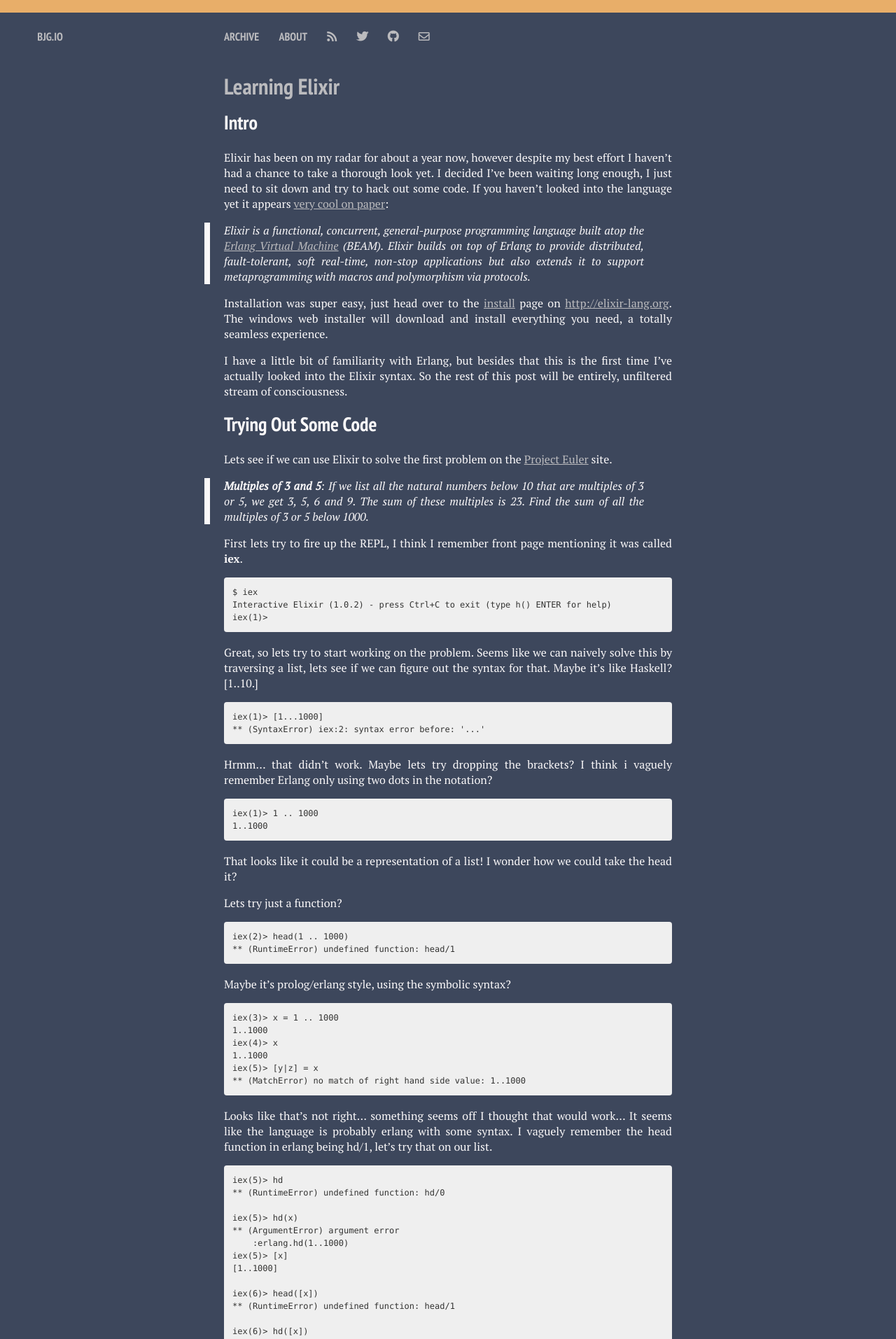
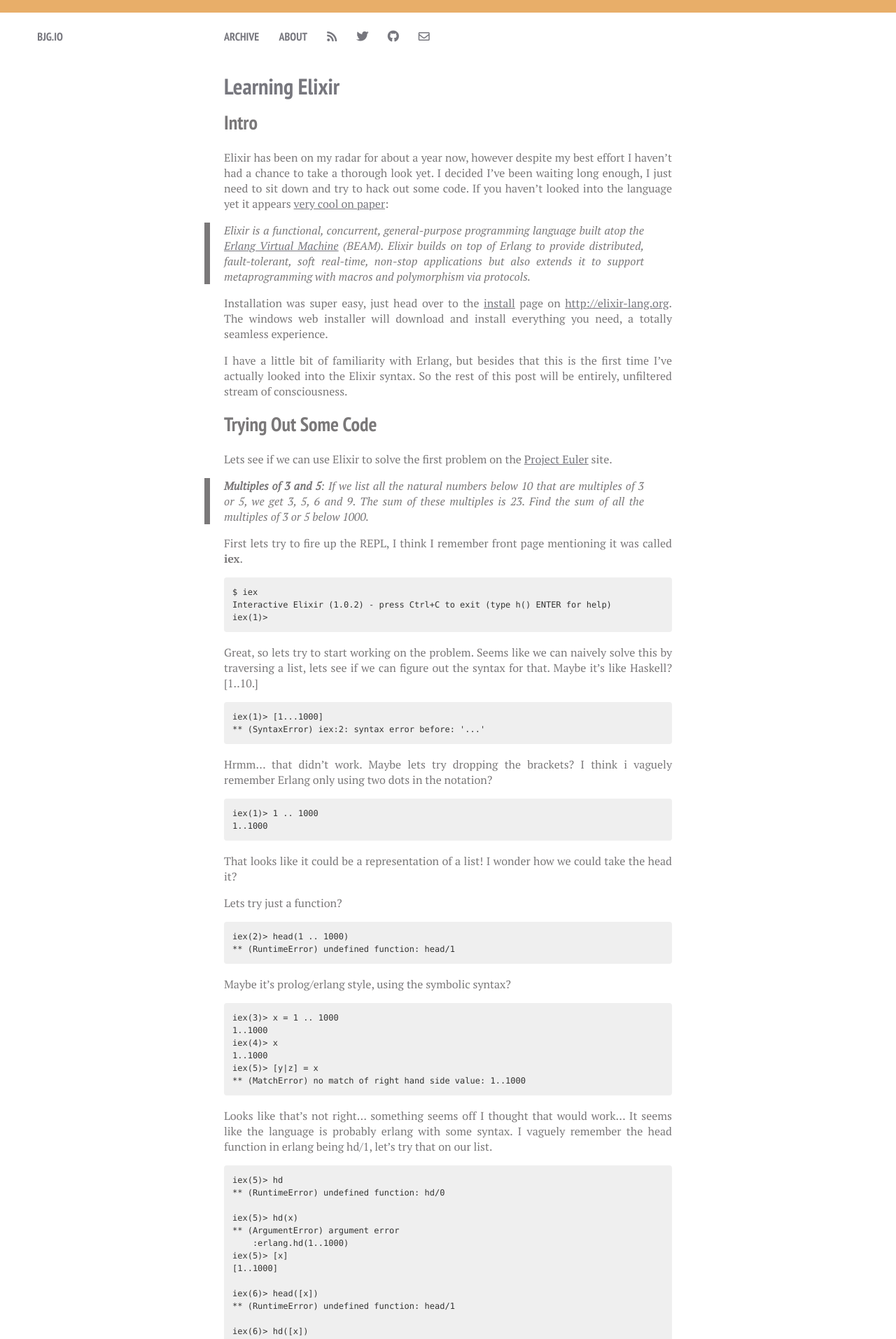
Before and after one commit to bgianfo/bgianfo.github.io, a Jekyll site: the page built from _posts/2014-11-30-learning-elixir.md, in a window 1280 px wide. Shown: the top 1913 px of the page at 70% size. Built offline with Jekyll 4.4.1, drawn with Linux system fonts in a browser that asks for light colours; nearby versions of some CDN libraries; comment, search, counter and statistics services are not loaded.

Commit message:
Revert back to light background.

```diff
--- a/_sass/variables.scss
+++ b/_sass/variables.scss
@@ -8,9 +8,9 @@
 $alt-font: $base-font;
 
 // COLOR ======================================================
-$bodycolor      : #3D475C;
+$bodycolor      : #ffffff;
 $body-color     : $bodycolor;
-$textcolor      : #FAF8F9;
+$textcolor      : #7A7879;
 $text-color     : $textcolor;
 $border-color   : $text-color;
 $basecolor 		  : #343434;
@@ -28,7 +28,7 @@
 $info				  : #308cbc;
 
 // Links
-$linkcolor 	  : #BBBBBE;
+$linkcolor 	  : #77777E;
 $link-color       : $linkcolor;
 $linkcolorhover 	: darken($linkcolor, 10);
 $linkcolorvisited : lighten($linkcolorhover, 20);
```
